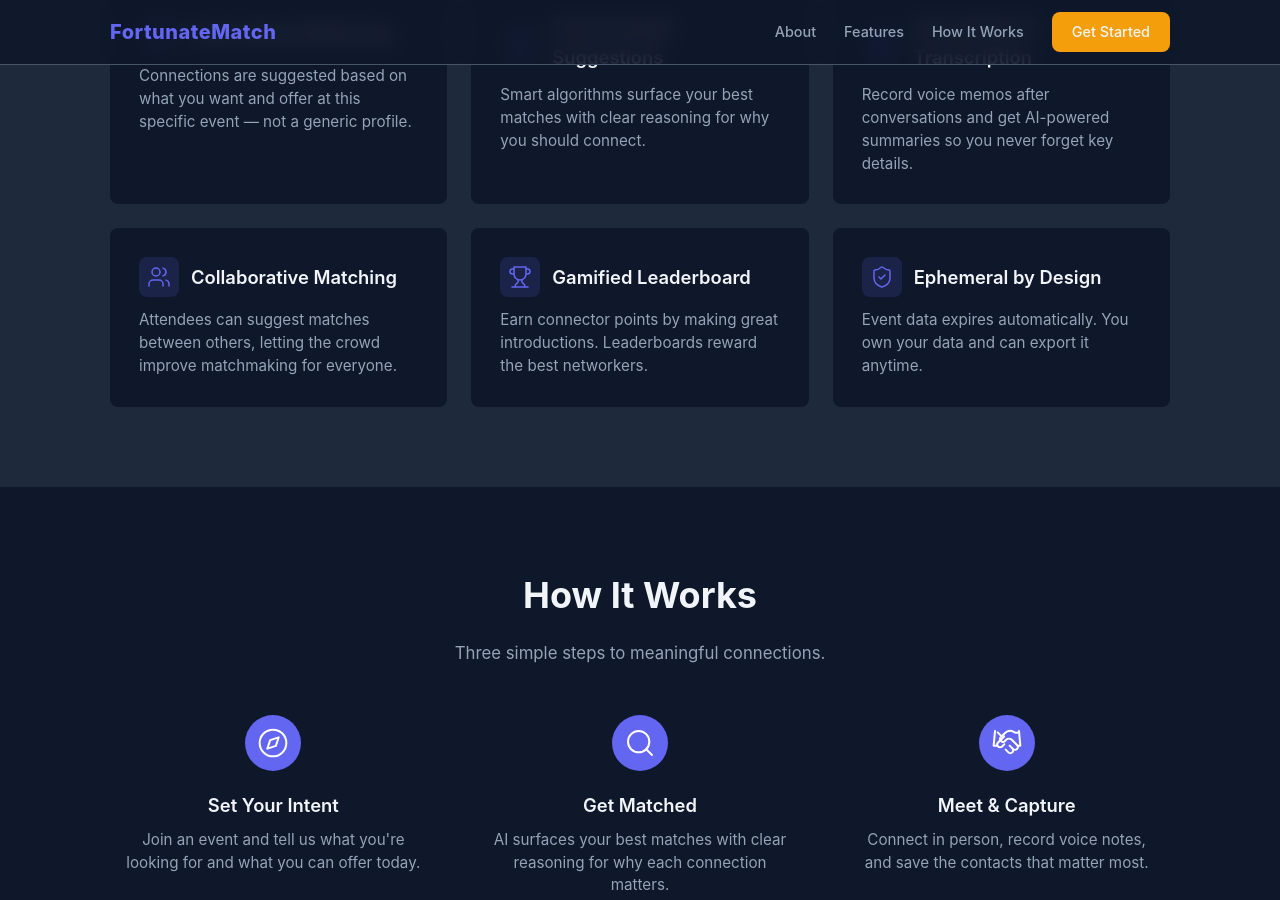
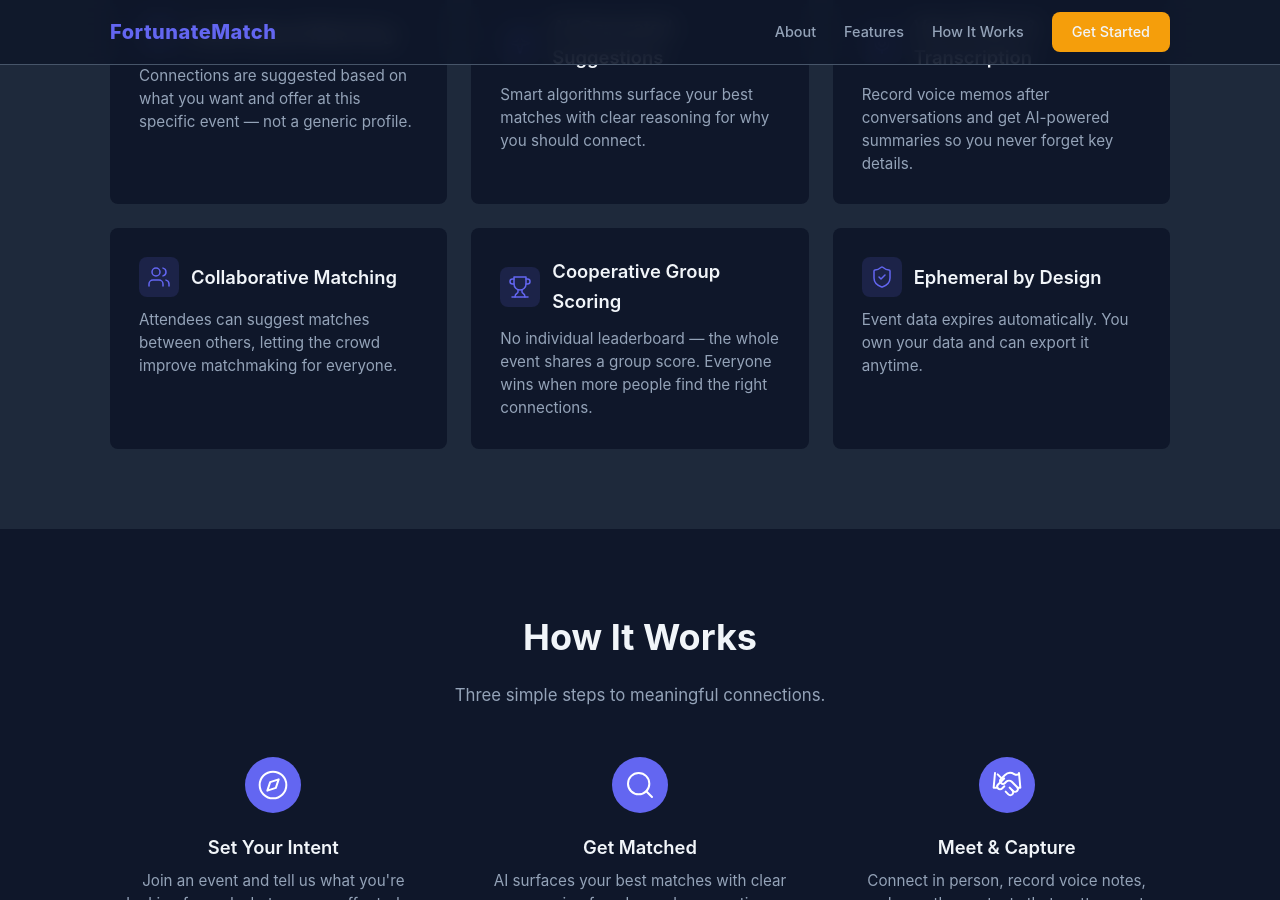
Before and after one commit to Ministry-of-Product/FortunateMatchWebsite, a Jekyll site: the page built from index.html, in a window 1280 px wide and 900 px high, scrolled down 1830 px. Built offline with Jekyll 4.4.1, drawn with Linux system fonts in a browser that asks for light colours.

Commit message:
Fixed the leaderboard idea

```diff
--- a/_data/features.yml
+++ b/_data/features.yml
@@ -14,9 +14,9 @@
   icon: users
   description: Attendees can suggest matches between others, letting the crowd improve matchmaking for everyone.
 
-- title: Gamified Leaderboard
+- title: Cooperative Group Scoring
   icon: trophy
-  description: Earn connector points by making great introductions. Leaderboards reward the best networkers.
+  description: No individual leaderboard — the whole event shares a group score. Everyone wins when more people find the right connections.
 
 - title: Ephemeral by Design
   icon: shield
```
